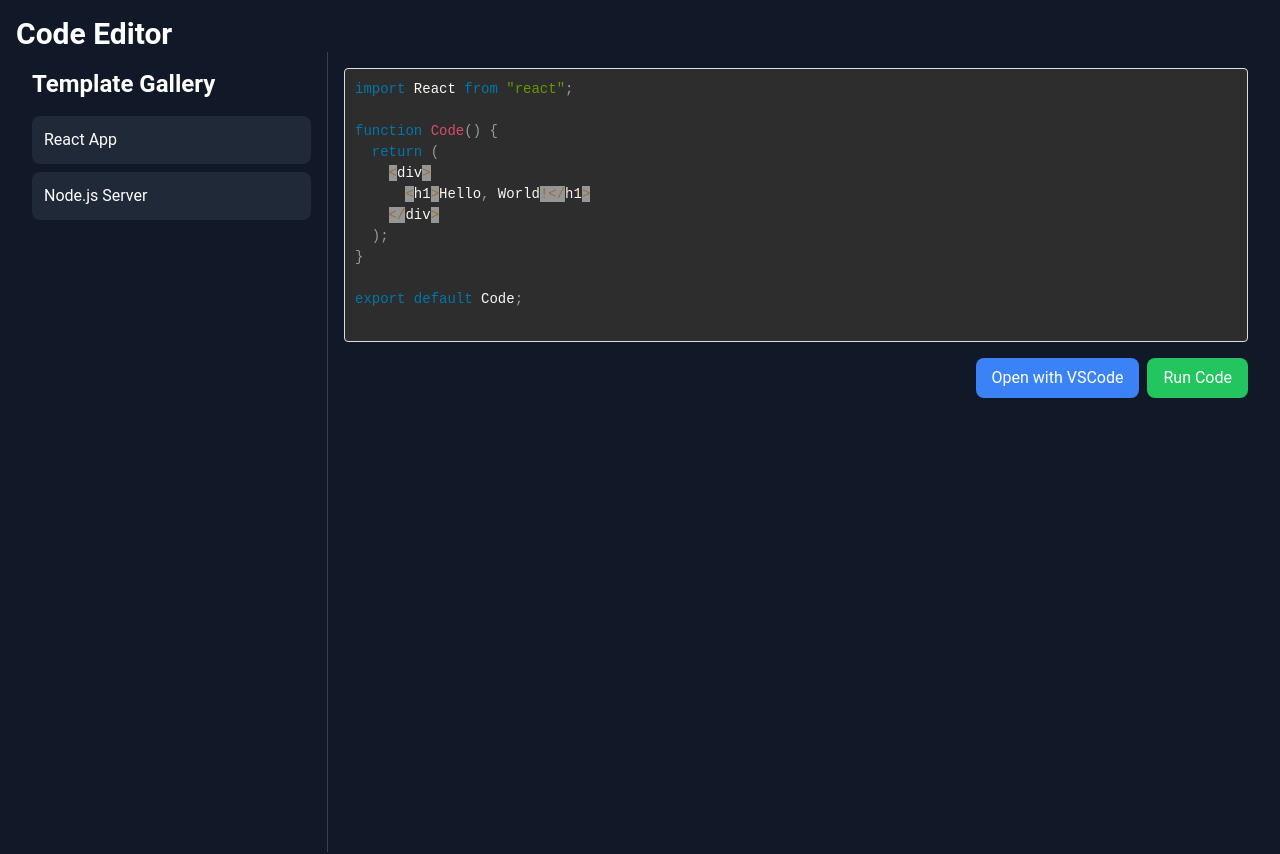
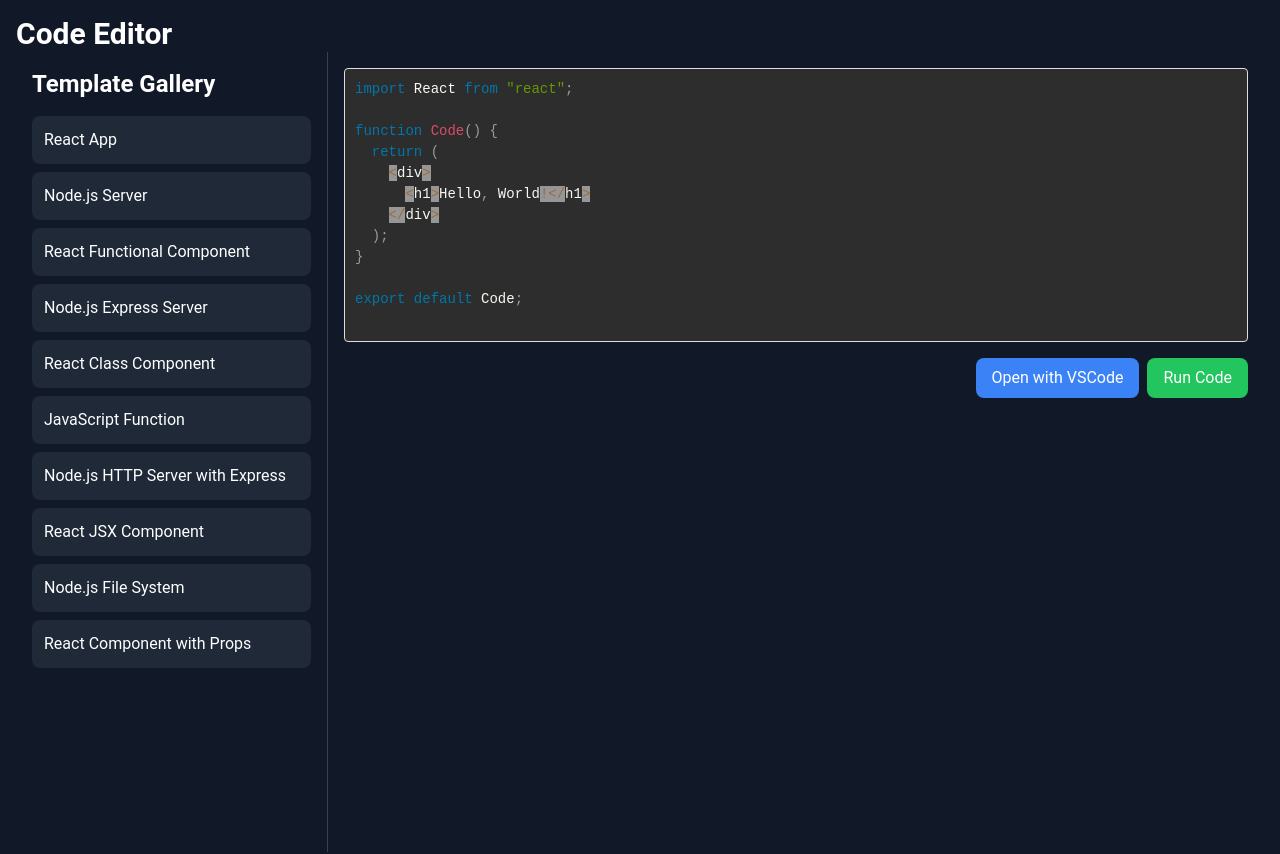
Before and after one commit to vaishnavi-3969/DevUnity, a React (Create React App) app: page /code in a window 1280 px wide. Shown: the top 854 px of the page. Built offline with nearby package versions, Linux system fonts and the light colour scheme.

Commit message:
code updated

```diff
--- a/src/components/Code/Editor.js
+++ b/src/components/Code/Editor.js
@@ -1,4 +1,4 @@
-import React from 'react';
+import React, { useState } from 'react';
 import SimpleCodeEditor from 'react-simple-code-editor';
 import { highlight, languages } from 'prismjs';
 import 'prismjs/components/prism-javascript';
@@ -37,14 +37,130 @@ server.listen(3000, () => {
       });
       `,
         },
+        {
+          id: 3,
+          name: 'React Functional Component',
+          code: `import React from "react";
+
+      const MyComponent = () => {
+        return (
+          <div>
+            <h1>Hello, from MyComponent!</h1>
+          </div>
+        );
+      };
+
+      export default MyComponent;
+      `,
+        },
+        {
+          id: 4,
+          name: 'Node.js Express Server',
+          code: `const express = require("express");
+      const app = express();
+      const port = 3000;
+
+      app.get("/", (req, res) => {
+        res.send("Hello, World!");
+      });
+
+      app.listen(port, () => {
+        console.log(\`Server is running on port \${port}\`);
+      });
+      `,
+        },
+        {
+          id: 5,
+          name: 'React Class Component',
+          code: `import React, { Component } from "react";
+
+      class MyClassComponent extends Component {
+        render() {
+          return (
+            <div>
+              <h1>Hello, from MyClassComponent!</h1>
+            </div>
+          );
+        }
+      }
+
+      export default MyClassComponent;
+      `,
+        },
+        {
+          id: 6,
+          name: 'JavaScript Function',
+          code: `function greet(name) {
+        return \`Hello, \${name}!\`;
+      }
+
+      const message = greet("John");
+      console.log(message);
+      `,
+        },
+        {
+          id: 7,
+          name: 'Node.js HTTP Server with Express',
+          code: `const express = require("express");
+      const app = express();
+      const port = 3000;
+
+      app.get("/", (req, res) => {
+        res.send("Hello, World!");
+      });
+
+      app.listen(port, () => {
+        console.log(\`Server is running on port \${port}\`);
+      });
+      `,
+        },
+        {
+          id: 8,
+          name: 'React JSX Component',
+          code: `import React from "react";
+
+      const MyJSXComponent = () => <h1>Hello, from MyJSXComponent!</h1>;
+
+      export default MyJSXComponent;
+      `,
+        },
+        {
+          id: 9,
+          name: 'Node.js File System',
+          code: `const fs = require("fs");
+
+      fs.readFile("file.txt", "utf8", (err, data) => {
+        if (err) {
+          console.error(err);
+          return;
+        }
+        console.log(data);
+      });
+      `,
+        },
+        {
+          id: 10,
+          name: 'React Component with Props',
+          code: `import React from "react";
+
+      const Greeting = ({ name }) => {
+        return <h1>Hello, {name}!</h1>;
+      };
+
+      export default Greeting;
+      `,
+        },
       ];
+
 
   const handleTemplateClick = (templateCode) => {
     onChange(templateCode);
   };
 
   const handleOpenWithVSCode = () => {
-    console.log('Opening code with VSCode...');
+    const encodedCode = encodeURIComponent(code);
+    const vscodeUrl = `vscode://file/Editor.js?content=${encodedCode}`;
+    window.open(vscodeUrl, '_blank');
   };
 
   return (
--- a/src/components/Home/Navbar.js
+++ b/src/components/Home/Navbar.js
@@ -10,6 +10,7 @@ import {
   faHeart,
   faCode,
   faBook,
+  faAtlas,
 } from '@fortawesome/free-solid-svg-icons';
 import Logo from '../../assets/logo.png';
 
@@ -77,8 +78,8 @@ const Navbar = () => {
             to="/learn"
             className="flex items-center text-gray-300 hover:text-white mr-4 md:text-lg md:mr-6 transform hover:scale-110"
           >
-            <FontAwesomeIcon icon={faBook} className="mr-2" />
-            Learn
+            <FontAwesomeIcon icon={faAtlas} className="mr-2" />
+            DevReels
           </Link>
         </div>
       </div>
```
Lines whose indentation alone changed are shown as unchanged.
